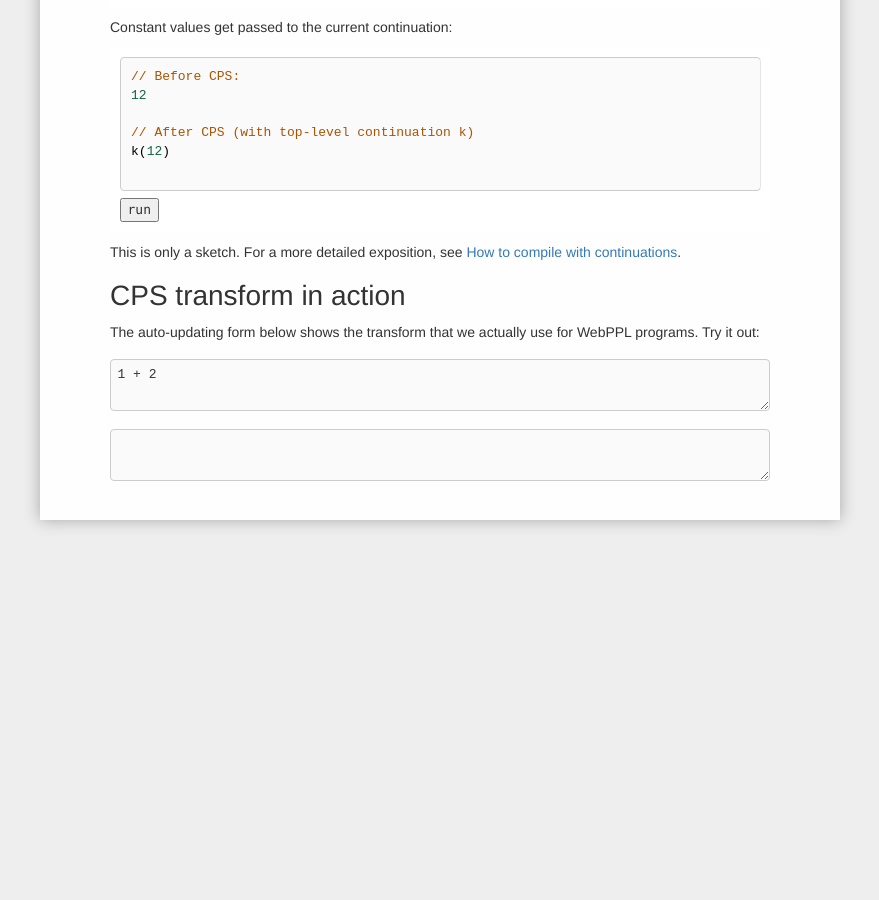
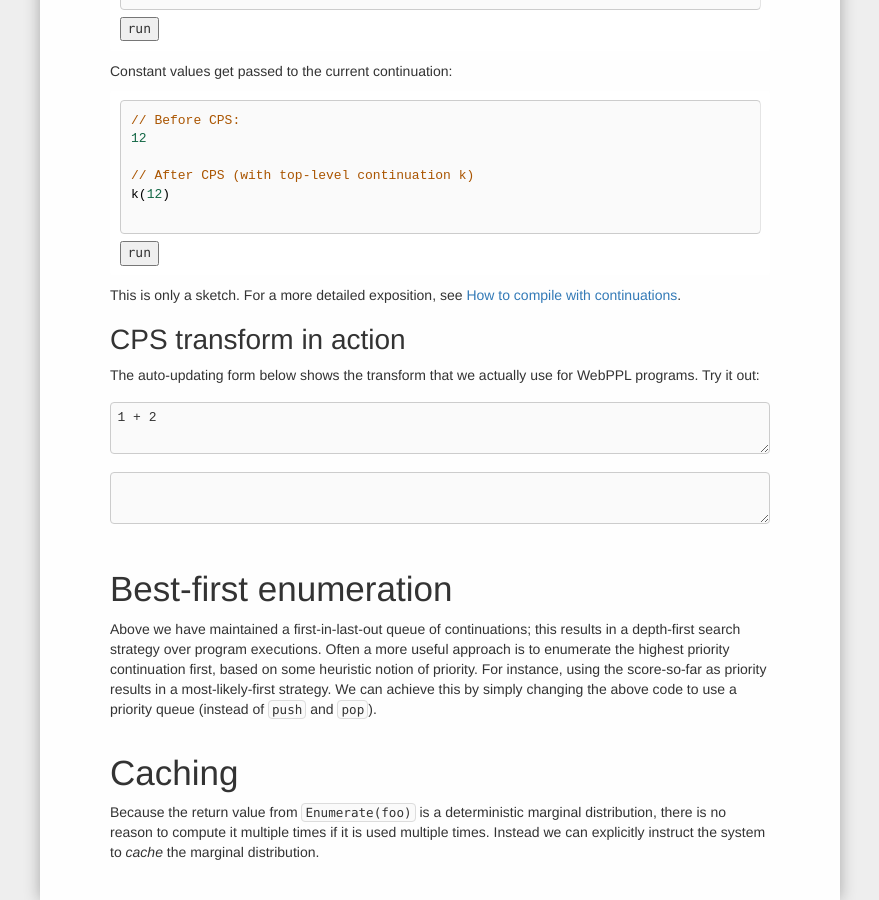
Before and after one commit to probmods/dippl, a Jekyll site: the page built from lectures/03-enumeration.md, in a window 1280 px wide and 900 px high, scrolled down 7711 px. Shown: the whole window, without its empty margins (200-1079 px from the left). Built offline with Jekyll 4.4.1, drawn with Linux system fonts in a browser that asks for light colours; nearby versions of some CDN libraries; library files that are not in the unit come from our copies; a script that is not in the unit is left out; some of the changed text lies outside the part shown.

Commit message:
added stubs about priority queueing and caching

```diff
--- a/lectures/03-enumeration.md
+++ b/lectures/03-enumeration.md
@@ -174,7 +174,7 @@ var CPSbinomial = function(){...}//TODO
 
 # Coroutines: functions that receive continuations
 
-Now we'll re-write the marginalization code above so that the `sample` coroutine gets the continuation of the point where it is called, and keeps going by calling this continuation (perhaps several times), rather than by returning in the usual way.
+Now we'll re-write the code above so that the `sample` function gets the continuation of the point where it is called, and keeps going by calling this continuation (perhaps several times), rather than by returning in the usual way. This pattern: a function that receives the continuation (often called a 'callback') from the main computation and returns only by calling the continuation is called a *coroutine*.
 
 ~~~
 // language: javascript
@@ -300,7 +300,7 @@ Marginalize(CPSbinomial)
 ~~~
 
 
-## Continuation-passing transform
+# Continuation-passing transform
 
 Program can automatically be transformed into continuation-passing style. Let's look at what a naive transformation looks like for function expressions, function application, and constants:
 
@@ -359,6 +359,17 @@ The auto-updating form below shows the transform that we actually use for WebPPL
 
 
 
+# Best-first enumeration
+
+Above we have maintained a first-in-last-out queue of continuations; this results in a depth-first search strategy over program executions. Often a more useful approach is to enumerate the highest priority continuation first, based on some heuristic notion of priority. For instance, using the score-so-far as priority results in a most-likely-first strategy. We can achieve this by simply changing the above code to use a priority queue (instead of `push` and `pop`).
+
+
+# Caching
+
+Because the return value from `Enumerate(foo)` is a deterministic marginal distribution, there is no reason to compute it multiple times if it is used multiple times. Instead we can explicitly instruct the system to *cache* the marginal distribution.
+
+
+
 <!--
 from notes: say that marginalization requires exploring the possible executions of the computation, draw an execution tree to give the idea that we can abstract away the deterministic parts (leaving those to the host language) and just focus on sample and factor. then give the idea of inference as a coroutine, where the computation calls the coroutine and then the coroutine returns back into the computation -- but if we want to explore multiple paths from a choice point we need to 'return' more than once. this leads us to continuations -- reifications of the future of a computation that let us 'return' to the choice point multiple times. then i'll show (a sketch of?) the forward sampling code to give an idea. this is the point where we then need to say something about how we make continuations available (CPS).
 -->
--- a/todo.txt
+++ b/todo.txt
@@ -29,4 +29,6 @@ Lectures:
   - pragmatics example
   - caching (interpolation?)
 
+
+
 - Particle filter…
```
